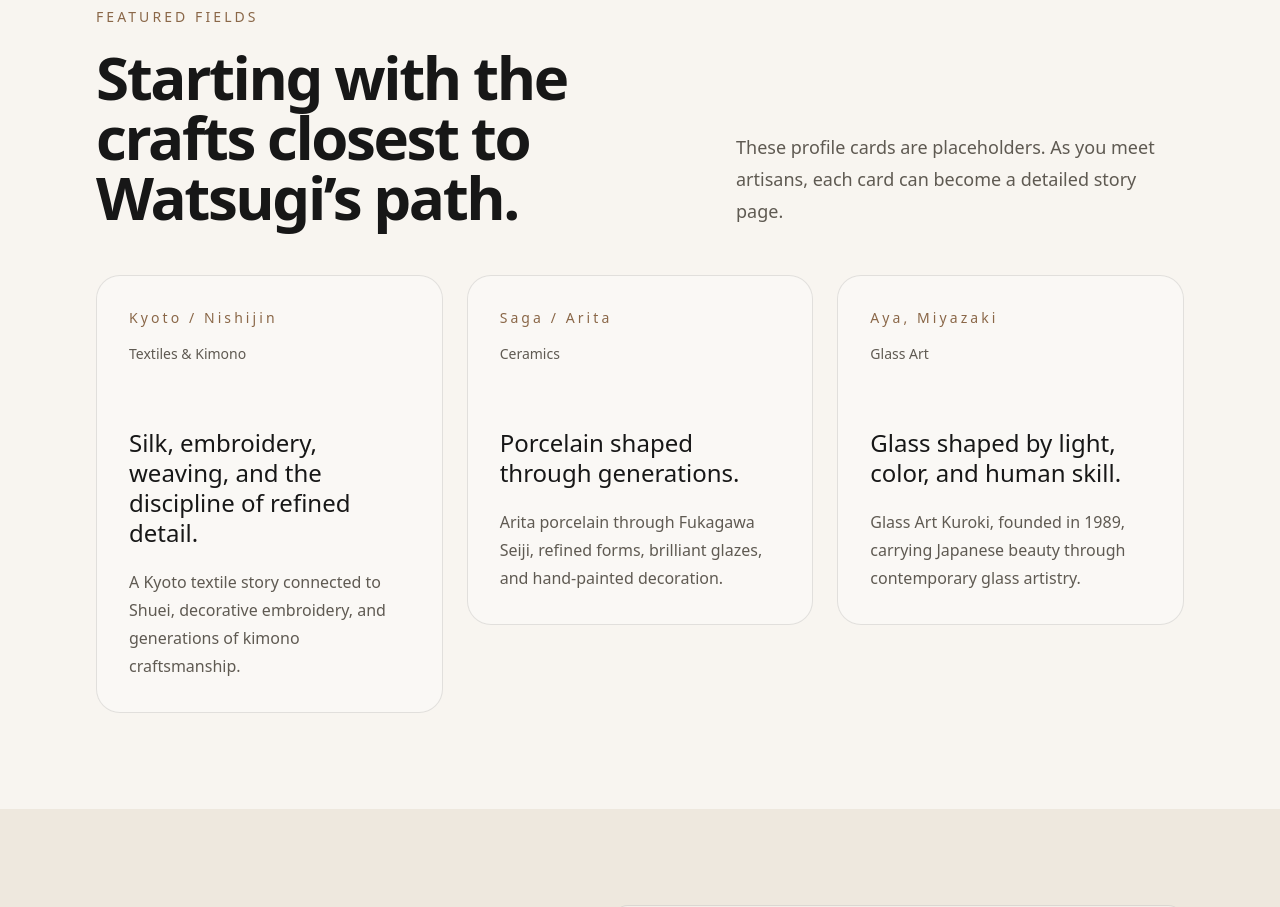
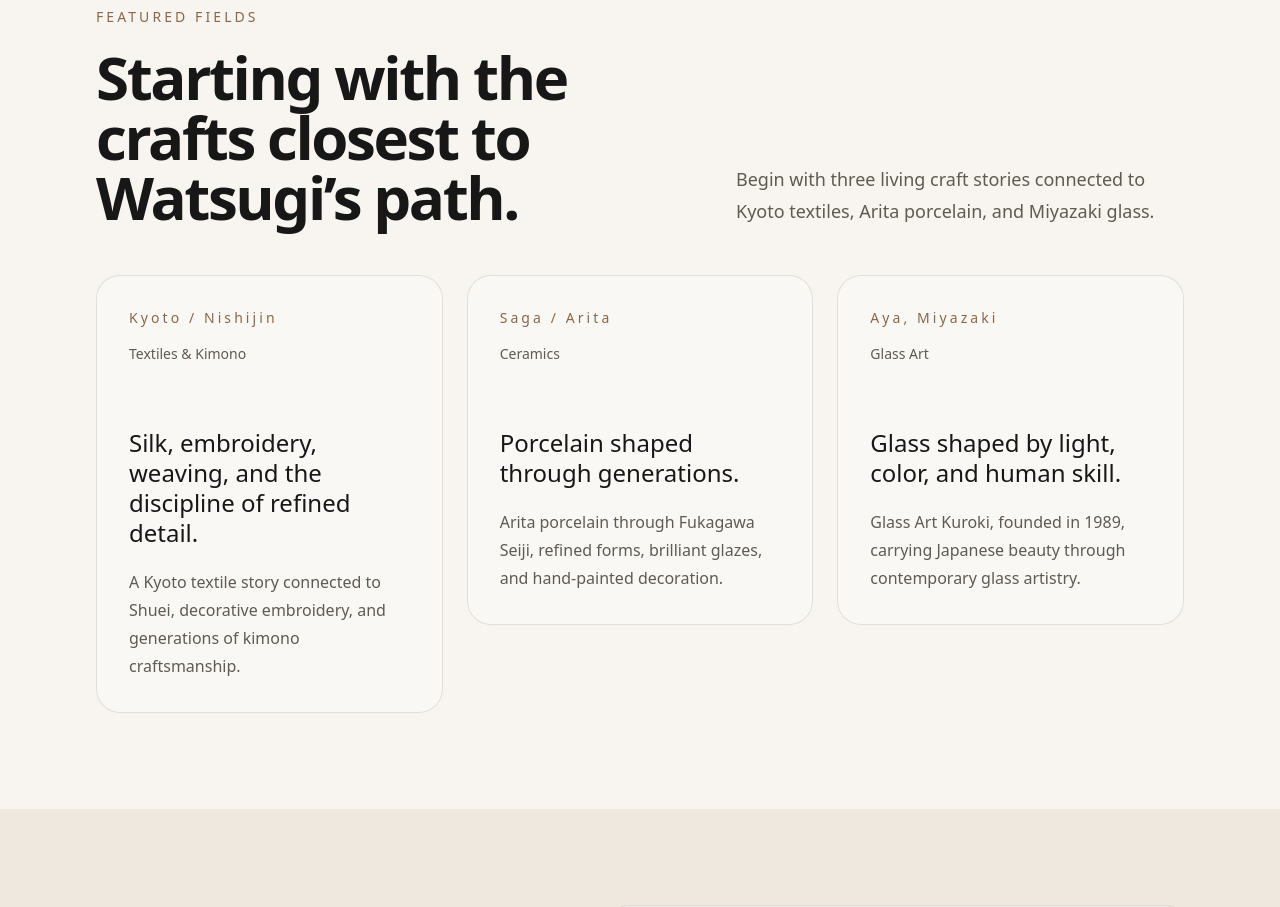
Before and after one commit to Watsugi/watsugi-website, a Next.js app: page /artisans in a window 1280 px wide. Shown: the part 1000-1907 px from the top of the page. Built offline with nearby package versions, Linux system fonts and the light colour scheme.

Commit message:
Update artisan index intro text

```diff
--- a/app/artisans/page.tsx
+++ b/app/artisans/page.tsx
@@ -45,9 +45,9 @@ export default function ArtisansPage() {
                 Starting with the crafts closest to Watsugi’s path.
               </h2>
             </div>
-            <p className="max-w-md text-lg leading-8 text-[#5F5A52]">
-              These profile cards are placeholders. As you meet artisans, each card can become a detailed story page.
-            </p>
+           <p className="max-w-md text-lg leading-8 text-[#5F5A52]">
+  Begin with three living craft stories connected to Kyoto textiles, Arita porcelain, and Miyazaki glass.
+</p>
           </div>
 
           <div className="grid gap-6 md:grid-cols-3">
```
